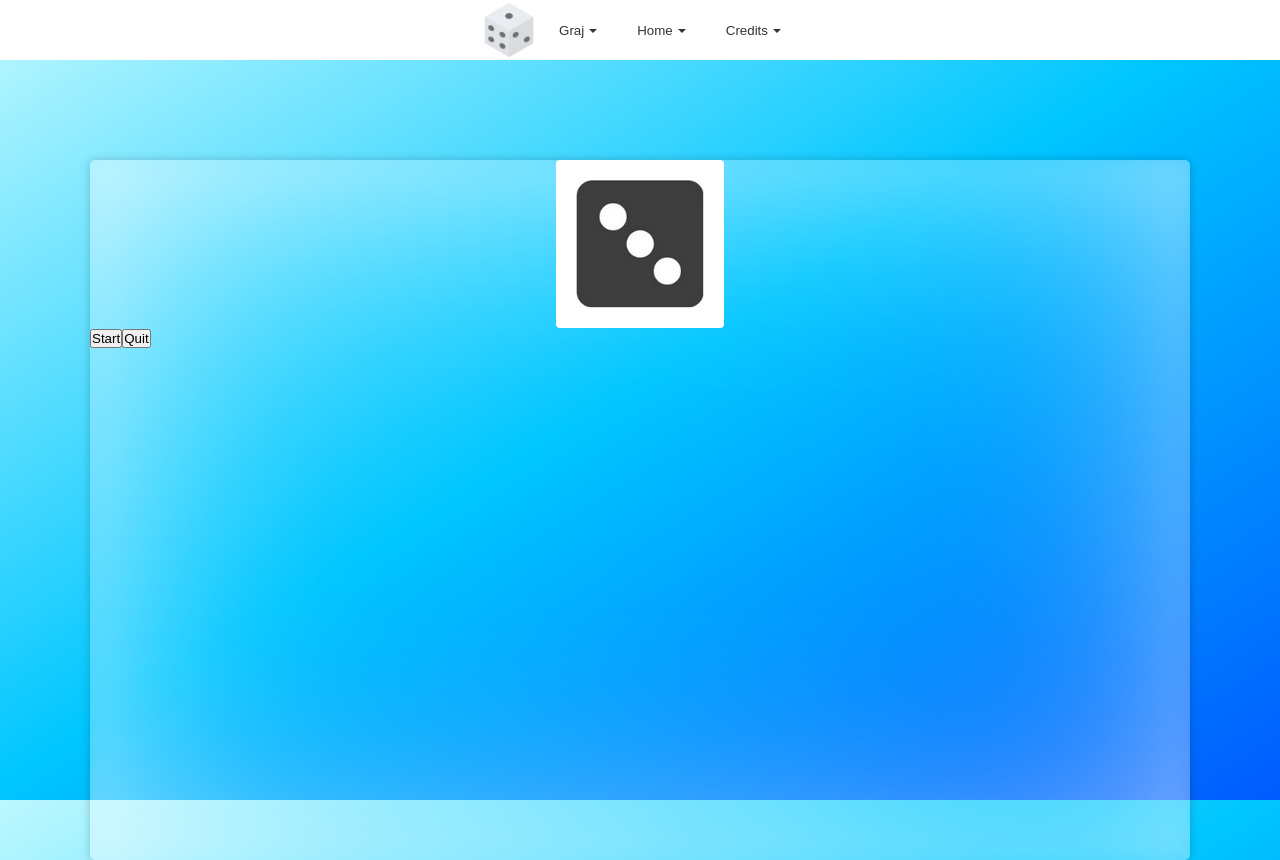
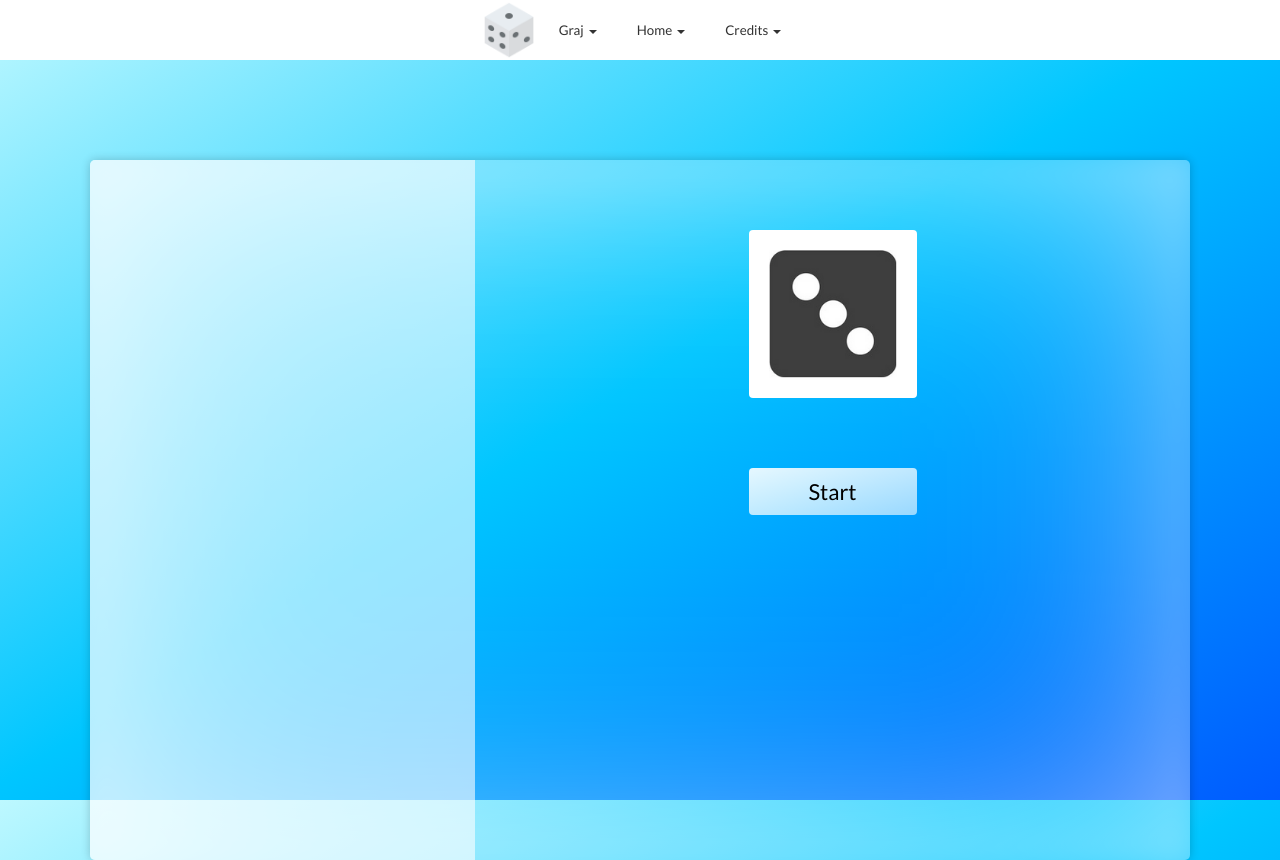
Before and after one commit to DStojecki/dice-game, a Vue app: page /game in a window 1280 px wide. Built offline with nearby package versions, Linux system fonts and the light colour scheme.

Commit message:
add styles

```diff
--- a/public/index.html
+++ b/public/index.html
@@ -5,12 +5,10 @@
     <meta http-equiv="X-UA-Compatible" content="IE=edge">
     <meta name="viewport" content="width=device-width,initial-scale=1.0">
     <link rel="icon" href="<%= BASE_URL %>favicon.ico">
+    <link rel="preconnect" href="https://fonts.gstatic.com">
     <title><%= htmlWebpackPlugin.options.title %></title>
   </head>
   <body>
-    <noscript>
-      <strong>We're sorry but <%= htmlWebpackPlugin.options.title %> doesn't work properly without JavaScript enabled. Please enable it to continue.</strong>
-    </noscript>
     <div id="app"></div>
     <!-- built files will be auto injected -->
   </body>
--- a/src/App.vue
+++ b/src/App.vue
@@ -15,8 +15,12 @@
 </template>
 
 <style lang="scss">
+
+
+@import url('https://fonts.googleapis.com/css2?family=Lato:wght@100;400;700&display=swap');
+
 #app {
-  font-family: Tahoma;
+  font-family: 'Lato' imp !important;
   -webkit-font-smoothing: antialiased;
   -moz-osx-font-smoothing: grayscale;
   color: #2c3e50;
@@ -58,6 +62,7 @@ nav {
             color: #333333;
             padding: 15px 20px;
             text-decoration: none;
+            font-family: 'Lato';
 
             .triangle {
                 display: inline-block;
--- a/src/components/Displayer/Displayer.vue
+++ b/src/components/Displayer/Displayer.vue
@@ -1,20 +1,28 @@
 <template>
     <div class="wrapper">
+        <div class="stats"></div>
+
+        <div class="game-panel">
             <div class="displayer">
                 <img v-if="!isGameStarted" :src="'/img/' + randomNumber + '.png'" alt="">
                 <img class="rotate" v-else-if="loading" src="/img/loading.png" alt="">
                 <img v-else :src="'/img/' + rolledNumber + '.png'" alt="">
+
+
+            </div>
+            <button v-if="!isGameStarted" @click="getDiceroll">Start</button>
+            <GamePanel v-if="isGameStarted">
+                <button v-if="isGameStarted" @click="getDiceroll">Roll</button>
+                <button @click="stopGame">Quit</button>
+            </GamePanel>
         </div>
 
-
-
-    <button @click="getDiceroll">Start</button>
-    <button @click="stopGame">Quit</button>
     </div>
 </template>
 
 <script>
 import { mapState } from 'vuex'
+import GamePanel from '../GamePanel/GamePanel'
 
 export default {
     data() {
@@ -23,6 +31,10 @@ export default {
             loading: true,
             randomNumber: null,
         }
+    },
+
+    components: {
+        GamePanel
     },
 
     computed: {
@@ -40,6 +52,10 @@ export default {
 
     methods: {
         getDiceroll() {
+            if(this.isGameStarted === false) {
+                return this.isGameStarted = true;
+            }
+
             this.isGameStarted = true;
             this.loading = true;
 
@@ -48,7 +64,7 @@ export default {
 
                 this.$store.commit("changeRolledNumber", response.data.dice[0].value)
                 this.loading = false;
-            })}, 1000)
+            })}, 1500)
         },
 
         stopGame() {
@@ -60,6 +76,7 @@ export default {
 </script>
 <style lang="scss" scoped>
     .wrapper {
+        display: flex;
         max-width: 1100px;
         height: 700px;
         margin: 100px auto;
@@ -84,13 +101,21 @@ export default {
                 margin: -20px;
             }
 
+            .stats {
+                width: 35%;
+                background-color:rgba(255,255,255,0.6);
+            }
+            .game-panel {
+                width: 65%;
+
                 .displayer {
                     height: 168px;
                     width: 168px;
                     padding: 20px;
-            margin: 0 auto;
+                    margin: 70px auto;
                     background-color: #fff;
                     border-radius: 4px;
+
                     img {
                         width: 100%;
                         height: 100%;
@@ -98,6 +123,28 @@ export default {
 
                     .rotate {
                         animation: rotate 0.8s infinite;
+                    }
+                }
+
+                button {
+                    width: 168px;
+                    background: linear-gradient(to right bottom, rgba(255,255,255,0.9), rgba(255,255,255,0.6));
+                    border:none;
+                    padding: 10px 20px;
+                    border-radius: 4px;
+                    font-family: 'Lato';
+                    display: inline-block;
+                    text-align: center;
+                    margin: 0 auto;
+                    display: block;
+                    transition: 0.2s;
+                    cursor: pointer;
+                    font-size: 22px;
+                    font-size: 100;
+
+                        &:hover {
+                        box-shadow: 0px 0px 26px 6px rgba(255,255,255,1);
+                }
                 }
             }
     }
--- /dev/null
+++ b/src/components/GamePanel/GamePanel.vue
@@ -0,0 +1,16 @@
+<template>
+    <div class="wrap">
+        <slot></slot>
+    </div>
+</template>
+
+<style lang="scss" scoped>
+    .wrap {
+        display: flex;
+        justify-content: center;
+
+            button {
+                margin: 0 20px !important;
+            }
+    }
+</style>
```
Also changed, not shown: public/img/loading.png (added), src/components/Game.vue (line endings or trailing spaces). Lines whose indentation alone changed are shown as unchanged.
